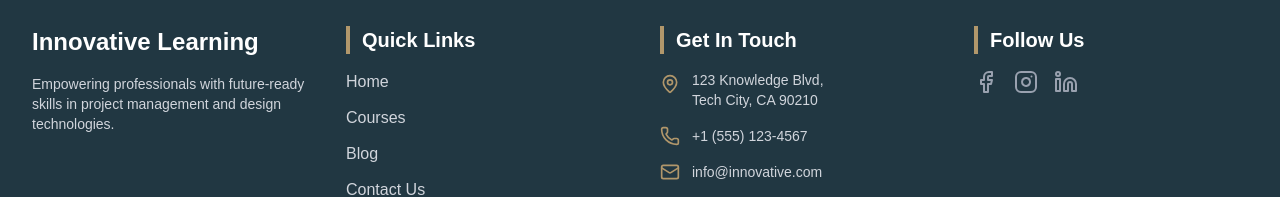
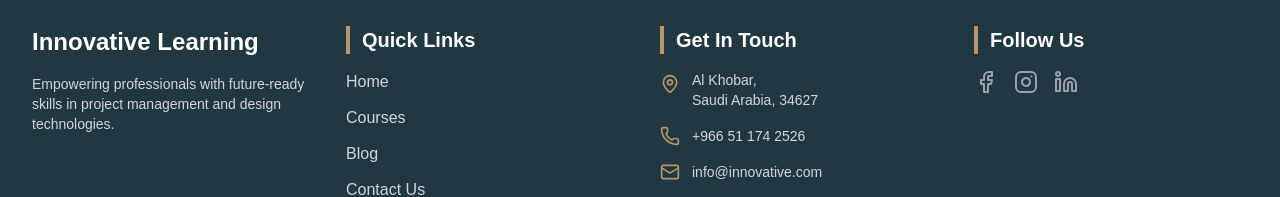
Before and after one commit to shamilshiraz/innovative-learning, a Next.js app: page / in a window 1280 px wide. Shown: the part 3618-3815 px from the top of the page. Built offline with nearby package versions, Linux system fonts and the light colour scheme; a web font is replaced by a local one.

Commit message:
resposiveness fix

```diff
--- a/src/components/Footer.jsx
+++ b/src/components/Footer.jsx
@@ -59,13 +59,13 @@ const Footer = () => {
               <li className="flex items-start">
                 <MapPin className="w-5 h-5 text-[#b1976b] mr-3 mt-1 flex-shrink-0" />
                 <address className="not-italic">
-                  123 Knowledge Blvd,<br />
-                  Tech City, CA 90210
+                  Al Khobar,<br />
+                  Saudi Arabia, 34627
                 </address>
               </li>
               <li className="flex items-center">
                 <Phone className="w-5 h-5 text-[#b1976b] mr-3" />
-                <span>+1 (555) 123-4567</span>
+                <span>+966 51 174 2526</span>
               </li>
               <li className="flex items-center">
                 <Mail className="w-5 h-5 text-[#b1976b] mr-3" />
--- a/src/components/Landing.jsx
+++ b/src/components/Landing.jsx
@@ -6,7 +6,7 @@ import { motion } from "framer-motion";
 export default function LandingSection() {
   return (
     <motion.div
-      className="relative w-[100vw] h-[600px] flex items-center justify-center text-center overflow-hidden"
+      className="relative w-full h-[600px] flex items-center justify-center text-center overflow-hidden"
       initial={{ opacity: 0 }}
       animate={{ opacity: 1 }}
       transition={{ duration: 1.5, ease: "easeOut" }}
--- a/src/components/Navbar.jsx
+++ b/src/components/Navbar.jsx
@@ -15,7 +15,7 @@ export default function Navbar() {
   ];
 
   return (
-    <header className="sticky w-[100vw] top-0 left-0 z-50">
+    <header className="sticky w-full top-0 left-0 z-50">
       {/* Top welcome bar */}
       <div className="  w-full bg-[#b1976b] text-center py-2 text-black text-base">
         welcome to our site
--- a/src/styles/globals.css
+++ b/src/styles/globals.css
@@ -6,4 +6,5 @@ body{
   box-sizing: border-box;
   width: 100vw;
   overflow-x: hidden;
-font-family: "Afacad", sans-serif;}
+font-family: "Afacad", sans-serif;
+}
```
